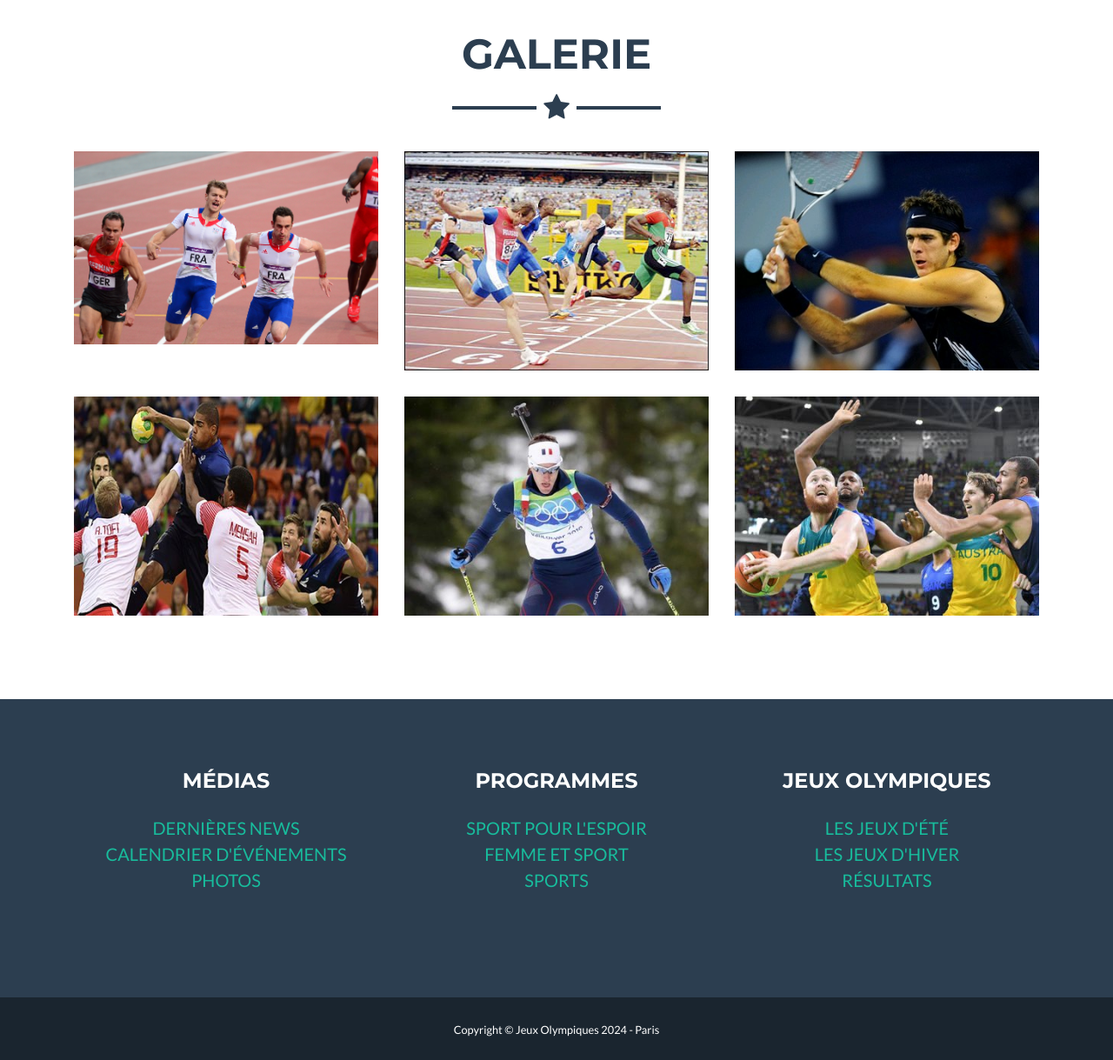
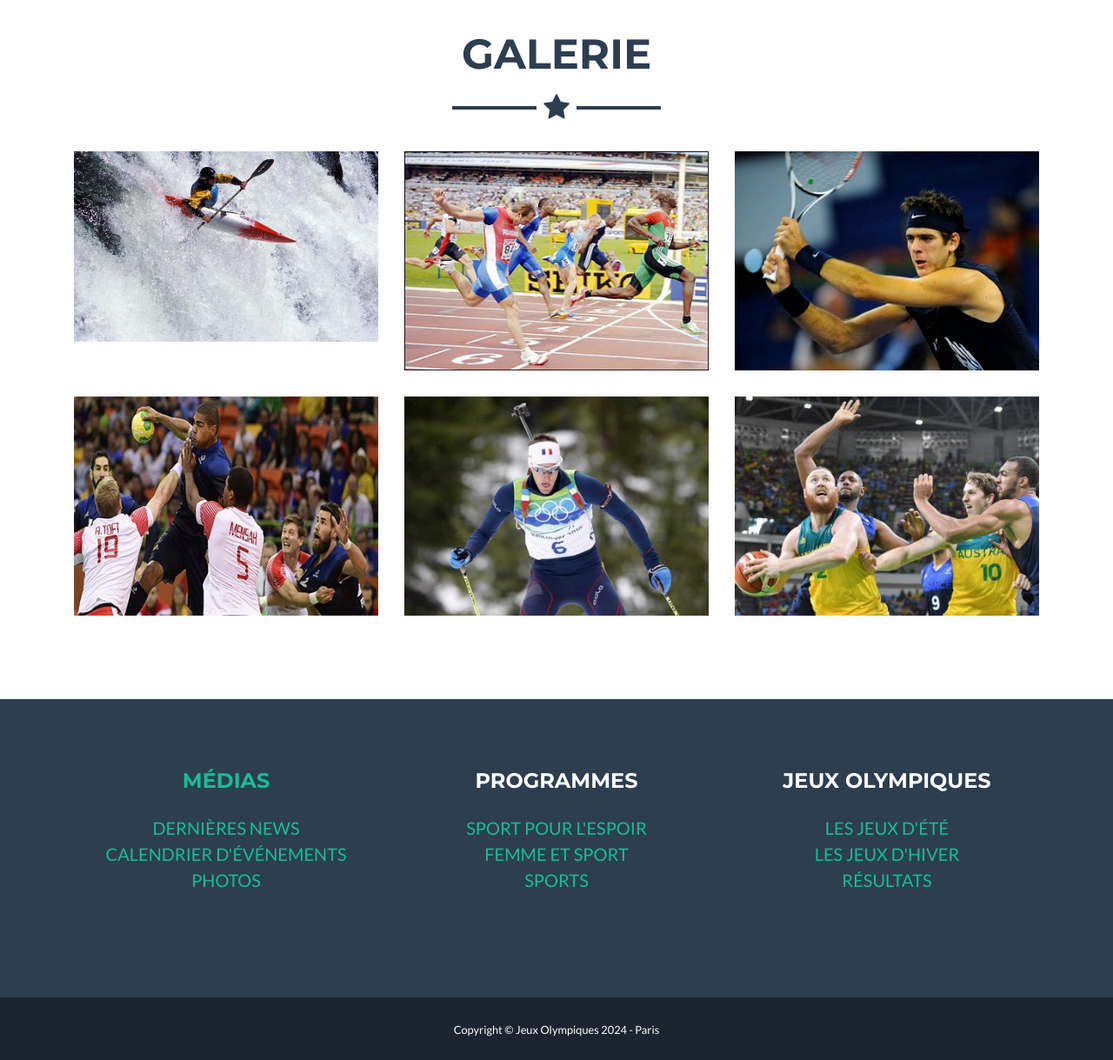
Before and after one commit to Morgqn/JO-2024, a PHP site: page /galerie.php in a window 1280 px wide. Shown: the part 104-1323 px from the top of the page at 87% size. Run offline with PHP 8.4, Linux system fonts and the light colour scheme.

Commit message:
Galerie Cropping

```diff
--- a/JO2024/galerie.php
+++ b/JO2024/galerie.php
@@ -2,7 +2,7 @@
 <html lang="fr">
 
 <head>
-    <link rel="shortcut icon" href="img/LogoJO.png" type="image/x-icon"/>
+    <link rel="shortcut icon" href="img/LogoJO.png" type="image/x-icon" />
     <meta charset="utf-8">
     <meta name="viewport" content="width=device-width, initial-scale=1, shrink-to-fit=no">
     <meta name="description" content="">
@@ -41,7 +41,7 @@
                                 <i class="fa fa-search-plus fa-3x"></i>
                             </div>
                         </div>
-              <img class="img-fluid" src="img/portfolio/1.jpeg" alt="">
+                        <img class="img-fluid" src="img/portfolio/1.1.jpg" alt="">
                     </a>
                 </div>
                 <div class="col-md-6 col-lg-4">
@@ -99,130 +99,91 @@
     </section>
     <!-- Portfolio Modal 1 -->
   <div class="portfolio-modal mfp-hide" id="portfolio-modal-1">
-      <div class="portfolio-modal-dialog bg-white">
+        <div class="portfolio-modal-dialog bg-white" style="padding: 5px;">
+            </a>
+            <div class="col-lg-12 mx-auto" style="padding: 0;">
+                <img class="img-fluid mb-5" src="img/portfolio/1.1.jpg" alt="" style="height: -webkit-fill-available;
+                width: -webkit-fill-available; margin-bottom: 0px !important;
+}
+">
+            </div>
             <a class="close-button d-none d-md-block portfolio-modal-dismiss" href="#">
           <i class="fa fa-3x fa-times"></i>
-        </a>
-        <div class="container text-center">
-          <div class="row">
-            <div class="col-lg-8 mx-auto">
-              <!--h2 class="text-secondary text-uppercase mb-0">Project Name</h2>
-              <hr class="star-dark mb-5"-->
-              <img class="img-fluid mb-5" src="img/portfolio/1.jpeg" alt="">
-
-            </div>
-          </div>
-        </div>
         </div>
     </div>
 
     <!-- Portfolio Modal 2 -->
     <div class="portfolio-modal mfp-hide" id="portfolio-modal-2">
-      <div class="portfolio-modal-dialog bg-white">
+        <div class="portfolio-modal-dialog bg-white" style="padding: 5px;">
+            </a>
+            <div class="col-lg-12 mx-auto" style="padding: 0;">
+                <img class="img-fluid mb-5" src="img/portfolio/2.jpg" alt="" style="height: -webkit-fill-available;
+                width: -webkit-fill-available; margin-bottom: 0px !important;
+}
+">
+            </div>
             <a class="close-button d-none d-md-block portfolio-modal-dismiss" href="#">
           <i class="fa fa-3x fa-times"></i>
-        </a>
-        <div class="container text-center">
-          <div class="row">
-            <div class="col-lg-8 mx-auto">
-              <h2 class="text-secondary text-uppercase mb-0">Project Name</h2>
-              <hr class="star-dark mb-5">
-              <img class="img-fluid mb-5" src="img/portfolio/2.jpg" alt="">
-              <p class="mb-5">Lorem ipsum dolor sit amet, consectetur adipisicing elit. Mollitia neque assumenda ipsam nihil, molestias magnam, recusandae quos quis inventore quisquam velit asperiores, vitae? Reprehenderit soluta, eos quod consequuntur itaque. Nam.</p>
-              <a class="btn btn-primary btn-lg rounded-pill portfolio-modal-dismiss" href="#">
-                <i class="fa fa-close"></i>
-                Close Project</a>
-            </div>
-          </div>
-        </div>
         </div>
     </div>
 
     <!-- Portfolio Modal 3 -->
     <div class="portfolio-modal mfp-hide" id="portfolio-modal-3">
-      <div class="portfolio-modal-dialog bg-white">
+        <div class="portfolio-modal-dialog bg-white" style="padding: 5px;">
+            </a>
+            <div class="col-lg-12 mx-auto" style="padding: 0;">
+                <img class="img-fluid mb-5" src="img/portfolio/3.jpg" alt="" style="height: -webkit-fill-available;
+                width: -webkit-fill-available; margin-bottom: 0px !important;
+}
+">
+            </div>
             <a class="close-button d-none d-md-block portfolio-modal-dismiss" href="#">
           <i class="fa fa-3x fa-times"></i>
-        </a>
-        <div class="container text-center">
-          <div class="row">
-            <div class="col-lg-8 mx-auto">
-              <h2 class="text-secondary text-uppercase mb-0">Project Name</h2>
-              <hr class="star-dark mb-5">
-              <img class="img-fluid mb-5" src="img/portfolio/3.jpg" alt="">
-              <p class="mb-5">Lorem ipsum dolor sit amet, consectetur adipisicing elit. Mollitia neque assumenda ipsam nihil, molestias magnam, recusandae quos quis inventore quisquam velit asperiores, vitae? Reprehenderit soluta, eos quod consequuntur itaque. Nam.</p>
-              <a class="btn btn-primary btn-lg rounded-pill portfolio-modal-dismiss" href="#">
-                <i class="fa fa-close"></i>
-                Close Project</a>
-            </div>
-          </div>
-        </div>
         </div>
     </div>
 
     <!-- Portfolio Modal 4 -->
     <div class="portfolio-modal mfp-hide" id="portfolio-modal-4">
-      <div class="portfolio-modal-dialog bg-white">
+        <div class="portfolio-modal-dialog bg-white" style="padding: 5px;">
+            </a>
+            <div class="col-lg-12 mx-auto" style="padding: 0;">
+                <img class="img-fluid mb-5" src="img/portfolio/4.jpg" alt="" style="height: -webkit-fill-available;
+                width: -webkit-fill-available; margin-bottom: 0px !important;
+}
+">
+            </div>
             <a class="close-button d-none d-md-block portfolio-modal-dismiss" href="#">
           <i class="fa fa-3x fa-times"></i>
-        </a>
-        <div class="container text-center">
-          <div class="row">
-            <div class="col-lg-8 mx-auto">
-              <h2 class="text-secondary text-uppercase mb-0">Project Name</h2>
-              <hr class="star-dark mb-5">
-              <img class="img-fluid mb-5" src="img/portfolio/3.jpg" alt="">
-              <p class="mb-5">Lorem ipsum dolor sit amet, consectetur adipisicing elit. Mollitia neque assumenda ipsam nihil, molestias magnam, recusandae quos quis inventore quisquam velit asperiores, vitae? Reprehenderit soluta, eos quod consequuntur itaque. Nam.</p>
-              <a class="btn btn-primary btn-lg rounded-pill portfolio-modal-dismiss" href="#">
-                <i class="fa fa-close"></i>
-                Close Project</a>
-            </div>
-          </div>
-        </div>
         </div>
     </div>
 
     <!-- Portfolio Modal 5 -->
     <div class="portfolio-modal mfp-hide" id="portfolio-modal-5">
-      <div class="portfolio-modal-dialog bg-white">
+        <div class="portfolio-modal-dialog bg-white" style="padding: 5px;">
+            </a>
+            <div class="col-lg-12 mx-auto" style="padding: 0;">
+                <img class="img-fluid mb-5" src="img/portfolio/5.jpg" alt="" style="height: -webkit-fill-available;
+                width: -webkit-fill-available; margin-bottom: 0px !important;
+}
+">
+            </div>
             <a class="close-button d-none d-md-block portfolio-modal-dismiss" href="#">
           <i class="fa fa-3x fa-times"></i>
-        </a>
-        <div class="container text-center">
-          <div class="row">
-            <div class="col-lg-8 mx-auto">
-              <h2 class="text-secondary text-uppercase mb-0">Project Name</h2>
-              <hr class="star-dark mb-5">
-              <img class="img-fluid mb-5" src="img/portfolio/4.jpg" alt="">
-              <p class="mb-5">Lorem ipsum dolor sit amet, consectetur adipisicing elit. Mollitia neque assumenda ipsam nihil, molestias magnam, recusandae quos quis inventore quisquam velit asperiores, vitae? Reprehenderit soluta, eos quod consequuntur itaque. Nam.</p>
-              <a class="btn btn-primary btn-lg rounded-pill portfolio-modal-dismiss" href="#">
-                <i class="fa fa-close"></i>
-                Close Project</a>
-            </div>
-          </div>
-        </div>
         </div>
     </div>
 
     <!-- Portfolio Modal 6 -->
     <div class="portfolio-modal mfp-hide" id="portfolio-modal-6">
-      <div class="portfolio-modal-dialog bg-white">
+        <div class="portfolio-modal-dialog bg-white" style="padding: 5px;">
+            </a>
+            <div class="col-lg-12 mx-auto" style="padding: 0;">
+                <img class="img-fluid mb-5" src="img/portfolio/6.jpg" alt="" style="height: -webkit-fill-available;
+                width: -webkit-fill-available; margin-bottom: 0px !important;
+}
+">
+            </div>
             <a class="close-button d-none d-md-block portfolio-modal-dismiss" href="#">
           <i class="fa fa-3x fa-times"></i>
-        </a>
-        <div class="container text-center">
-          <div class="row">
-            <div class="col-lg-8 mx-auto">
-              <h2 class="text-secondary text-uppercase mb-0">Project Name</h2>
-              <hr class="star-dark mb-5">
-              <img class="img-fluid mb-5" src="img/portfolio/5.jpg" alt="">
-              <p class="mb-5">Lorem ipsum dolor sit amet, consectetur adipisicing elit. Mollitia neque assumenda ipsam nihil, molestias magnam, recusandae quos quis inventore quisquam velit asperiores, vitae? Reprehenderit soluta, eos quod consequuntur itaque. Nam.</p>
-              <a class="btn btn-primary btn-lg rounded-pill portfolio-modal-dismiss" href="#">
-                <i class="fa fa-close"></i>
-                Close Project</a>
-            </div>
-          </div>
-        </div>
         </div>
     </div>
 
```
Also changed, not shown: JO2024/img/portfolio/1.1.jpg (added). Lines whose indentation alone changed are shown as unchanged.
